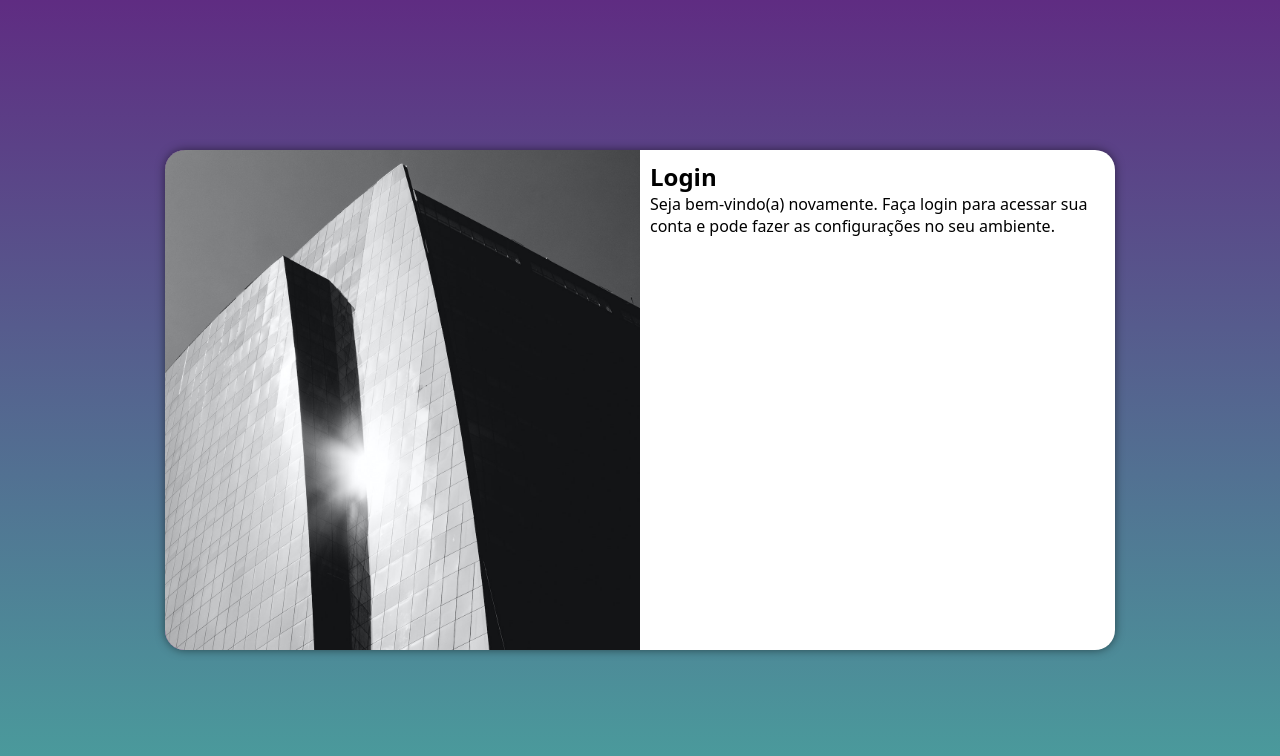
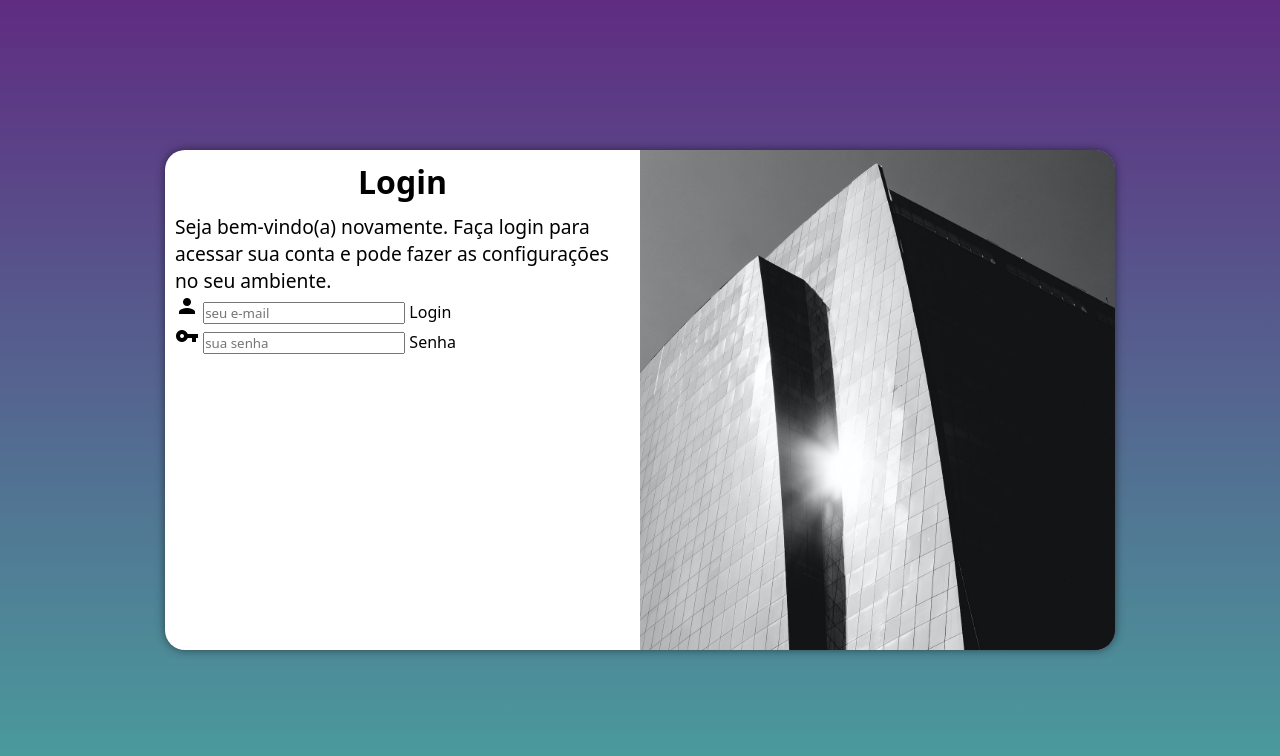
Before and after one commit to VlsdemiSousa/projeto-login, a plain HTML site: page index.html in a window 1280 px wide. Drawn offline with Linux system fonts and the light colour scheme.

Commit message:
Media-Query-css

```diff
--- a/estilos/media-query.css
+++ b/estilos/media-query.css
@@ -25,7 +25,6 @@ Grandes telas: acima de 1200px
     section#login > div#formulario {
         float: right;
         width: 70%;
-
     }
 }
 
@@ -40,14 +39,22 @@ Grandes telas: acima de 1200px
     }
 
     section#login > div#imagem {
-        float: left;
+        float:  right;
         width: 50%;
         height: 100%;
     }
 
     section#login > div#formulario {
-     float: right;
+     float: left;
      width: 50%;
     }
 
+    div#formulario > h1 {
+        font-size: 2em;
+    }
+
+    div#formulario p {
+        font-size: 1.2em;
+    }
+
 }
--- a/estilos/style.css
+++ b/estilos/style.css
@@ -10,10 +10,11 @@ Lilás: #5f2c82 */
     padding: 0px;
     margin: 0px;
     box-sizing: border-box;
+
 }
 
 body, html {
-    background-color:#9c7ab0 ;
+    background-color:#816f8a ;
     height: 100vh;
     width: 100vw;
 }
@@ -53,3 +54,12 @@ section#login {
         display: block;
         padding: 10px;
     }
+
+    div#formulario > h1 {
+        text-align: center;
+        margin-bottom: 10px;
+    }
+
+    div#formulario p {
+        font-size: 0.8em;
+    }
--- a/index.html
+++ b/index.html
@@ -6,6 +6,7 @@
     <title>Login</title>
     <link rel="stylesheet" href="estilos/style.css">
     <link rel="stylesheet" href="estilos/media-query.css">
+    <link href="https://fonts.googleapis.com/css2?family=Material+Icons" rel="stylesheet">
 </head>
 <body>
     <main>
@@ -15,7 +16,18 @@
             <div id="formulario">
                 <h1>Login</h1>
                 <p>Seja bem-vindo(a) novamente. Faça login para acessar sua conta e pode fazer as configurações no seu ambiente.</p>
+
                 <form action="login.php" method="post">
+                    <div id="campo">
+                        <i class="material-icons">person</i>
+                        <input type="email" name="login" id="ilogin" placeholder="seu e-mail">
+                        <label for="ilogin">Login</label>
+                    </div>
+                    <div>
+                        <i class="material-icons">vpn_key</i>
+                        <input type="password" name="senha" id="isenha" placeholder="sua senha">
+                        <label for="isenha">Senha</label>
+                    </div>
                 </form>
             </div>
         </section>
```
